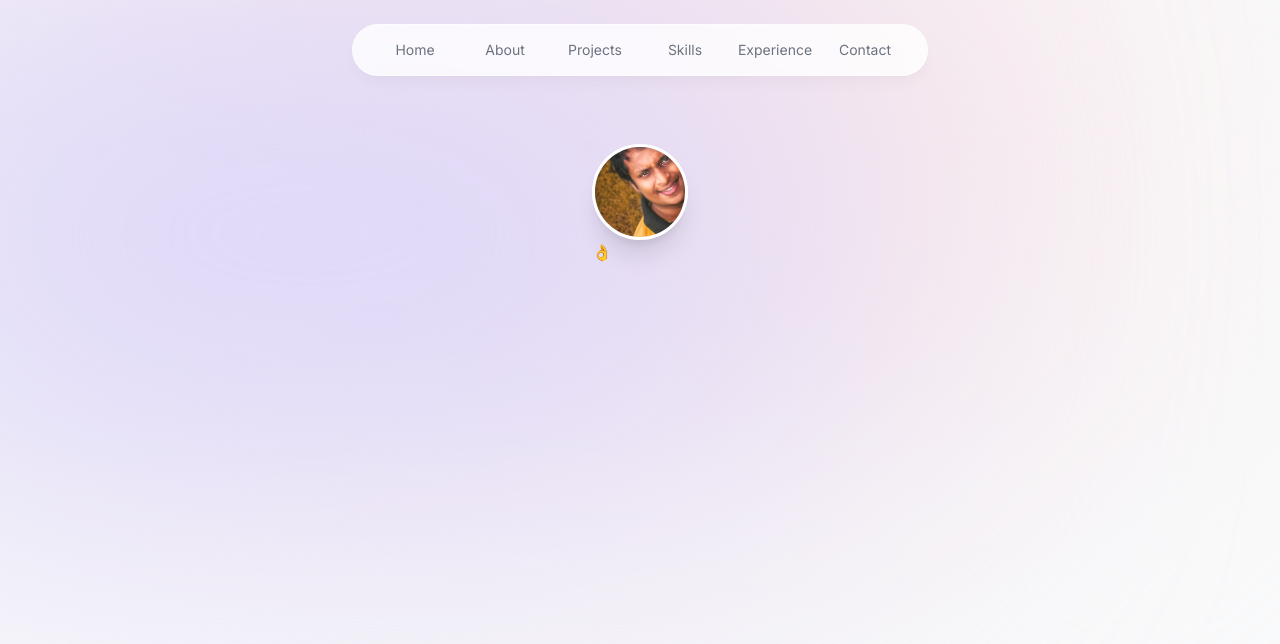
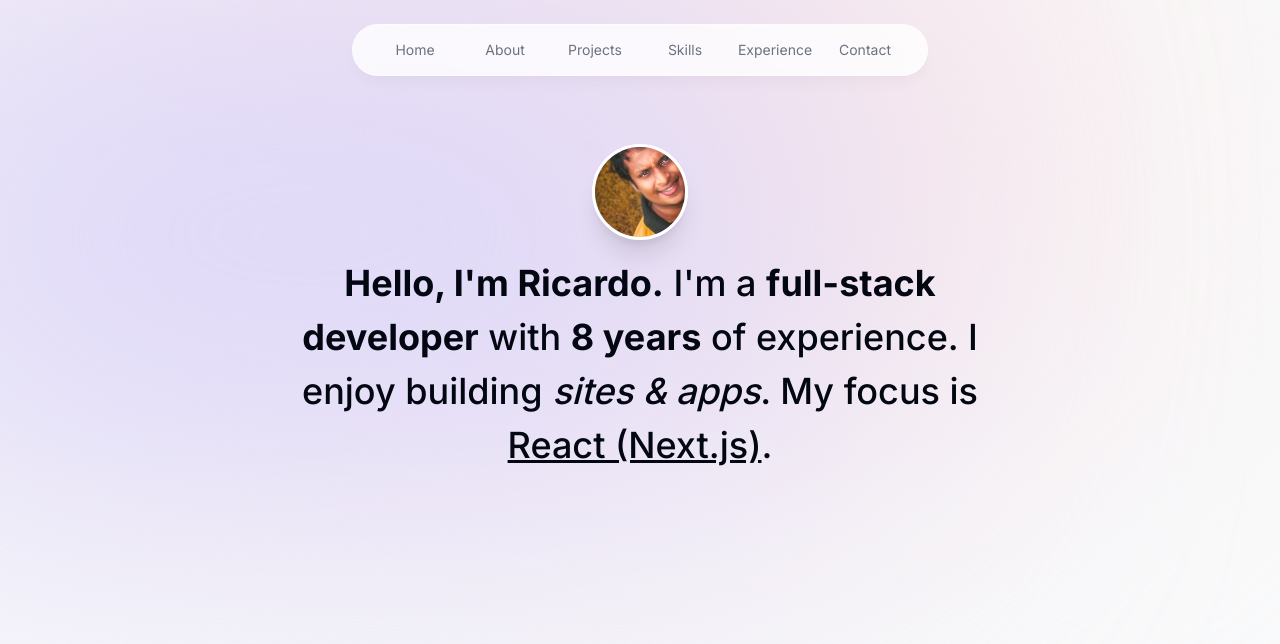
Before and after one commit to nadeeraka/web-app-myweb-v6, a Next.js app: page / in a window 1280 px wide. Shown: the top 644 px of the page. Built offline with nearby package versions, Linux system fonts and the light colour scheme.

Commit message:
😓😓😓😓

```diff
--- a/src/app/layout.tsx
+++ b/src/app/layout.tsx
@@ -2,7 +2,7 @@ import "./globals.css";
 import type { Metadata } from "next";
 import { Inter } from "next/font/google";
 import Nav from "../components/nav";
-import Hero from "@/components/hero";
+import Page from "@/app/page";
 const inter = Inter({ subsets: ["latin"] });
 
 export const metadata: Metadata = {
@@ -23,8 +23,7 @@ export default function RootLayout({
       >
         <div className="bg-[#fbe2e3] absolute top-[-6rem] -z-10 right-[11rem] h-[31.25rem] w-[31.25rem] rounded-full blur-[10rem] sm:w-[68.75rem] dark:bg-[#946263]"></div>
         <div className="bg-[#dbd7fb] absolute top-[-1rem] -z-10 left-[-35rem] h-[31.25rem] w-[50rem] rounded-full blur-[10rem] sm:w-[68.75rem] md:left-[-33rem] lg:left-[-28rem] xl:left-[-15rem] 2xl:left-[-5rem] dark:bg-[#676394]"></div>
-        <Nav />
-        <Hero />
+
         {children}
       </body>
     </html>
--- a/src/app/page.tsx
+++ b/src/app/page.tsx
@@ -1,6 +1,14 @@
 import Image from "next/image";
 import Nav from "../components/nav";
+import Hero from "@/components/hero";
 
 export default function Home() {
-  return <main className=""></main>;
+  return (
+    <main className=" ">
+      <Nav />
+      <div className="flex justify-center items-center px-4">
+        <Hero />
+      </div>
+    </main>
+  );
 }
--- a/src/components/hero/index.tsx
+++ b/src/components/hero/index.tsx
@@ -1,12 +1,23 @@
+"use client";
 import React from "react";
 import Image from "next/image";
+import { motion } from "framer-motion";
 import IMG from "../../../public/img1.jpg";
 
 export default function () {
   return (
-    <section>
+    <section className="text-center w-[50rem] mb-0 ">
       <div className="flex justify-center items-center w-full">
-        <div className=" ">
+        <motion.div
+          initial={{ opacity: 0, scale: 0.0 }}
+          animate={{ opacity: 1, scale: 1 }}
+          transition={{
+            duration: 1,
+            delay: 0.5,
+            ease: [0, 0.71, 0.2, 1.01],
+          }}
+          className=" "
+        >
           <Image
             src={IMG}
             alt=""
@@ -16,9 +27,19 @@ export default function () {
             quality={100}
             className="w-24 h-24 rounded-full border-white border-[3px] object-cover shadow-xl "
           />
-          <span>👌</span>
-        </div>
+        </motion.div>
       </div>
+      <motion.h1
+        className="mb-10 mt-4 px-4 text-2xl font-medium !leading-[1.5] sm:text-4xl"
+        initial={{ opacity: 0, y: 100 }}
+        animate={{ opacity: 1, y: 0 }}
+      >
+        <span className="font-bold">Hello, I'm Ricardo.</span> I'm a{" "}
+        <span className="font-bold">full-stack developer</span> with{" "}
+        <span className="font-bold">8 years</span> of experience. I enjoy
+        building <span className="italic">sites & apps</span>. My focus is{" "}
+        <span className="underline">React (Next.js)</span>.
+      </motion.h1>
     </section>
   );
 }
--- a/src/components/nav/index.jsx
+++ b/src/components/nav/index.jsx
@@ -33,7 +33,9 @@ export default function Nav() {
       {/* className="fixed top-0  h-[4.5rem] w-full rounded-none border border-white border-opacity-40
        bg-white bg-opacity-80 shadow-lg shadow-black/[0.03] backdrop-blur-[0.5rem]
         sm:top-6 sm:h-[3.25rem] sm:w-[36rem] sm:rounded-full dark:bg-gray-950 dark:border-black/40 dark:bg-opacity-75" */}
-      <div
+      <motion.div
+        initial={{ y: -100, opacity: 0 }}
+        animate={{ y: 0, opacity: 1 }}
         className="fixed top-6 flex justify-center items-center flex-wrap flex-shrink-0 h-[4.5rem]  w-full rounded-none border border-white border-opacity-40
      text-xs  bg-white bg-opacity-80 shadow-lg shadow-black/[0.03] backdrop-blur-[0.5rem]
         sm:top-6 sm:h-[3.25rem] sm:w-[36rem] sm:rounded-full dark:bg-gray-950 dark:border-black/40 dark:bg-opacity-75 sm:text-sm"
@@ -50,7 +52,7 @@ export default function Nav() {
             {name}
           </a>
         ))}
-      </div>
+      </motion.div>
     </div>
   );
 }
```
